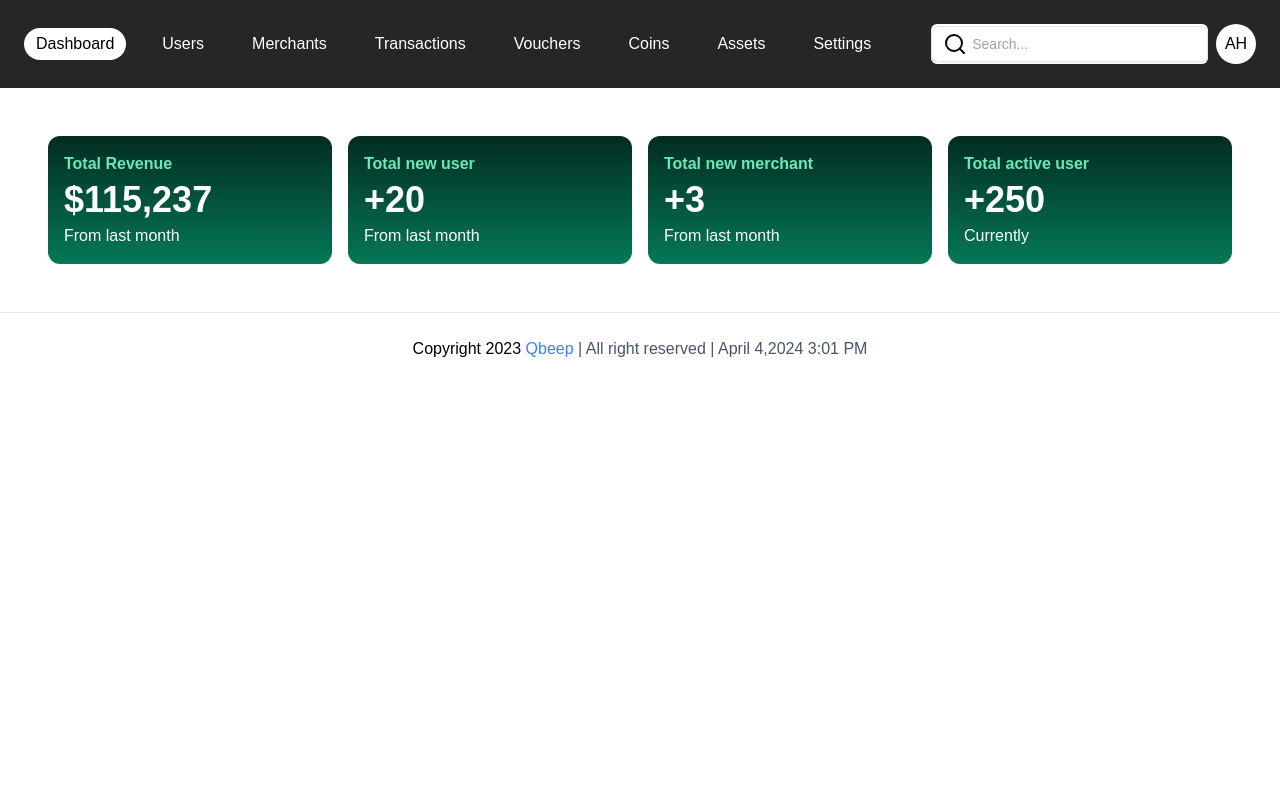
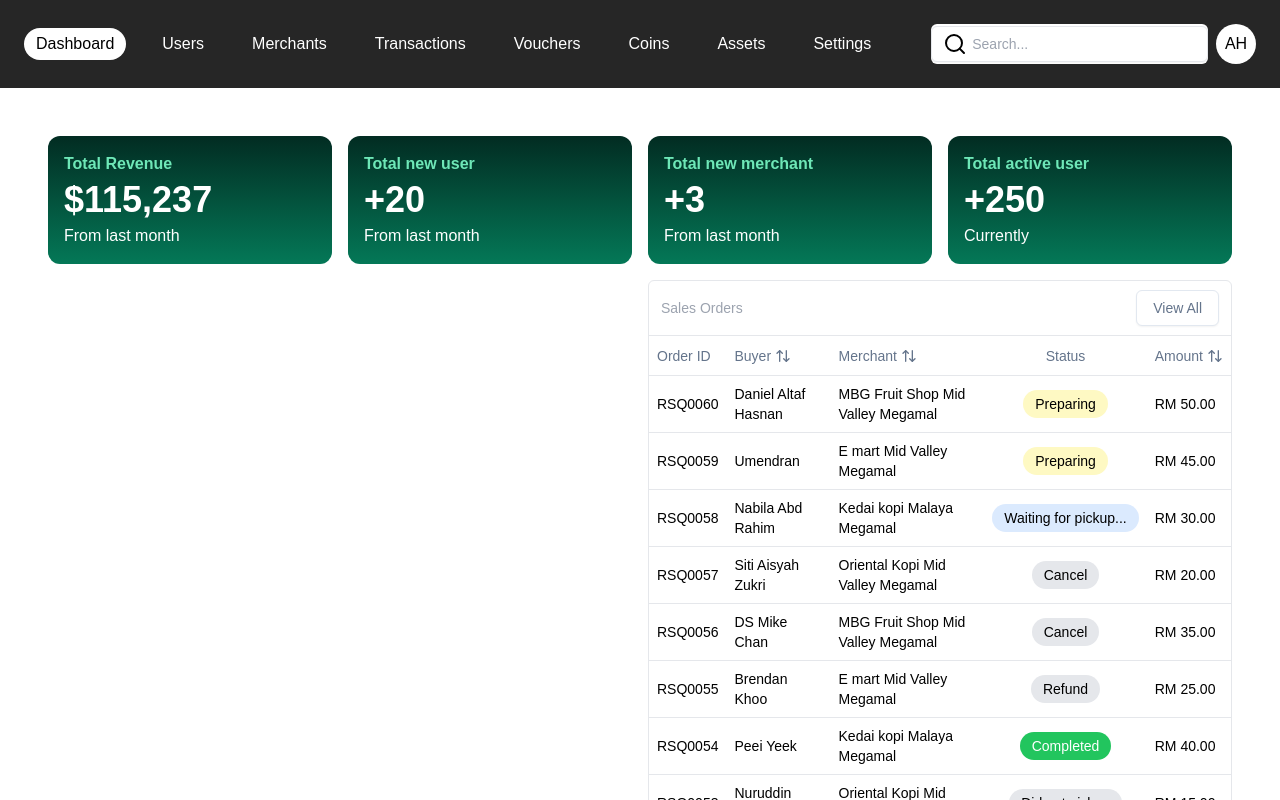
Before and after one commit to rulkimi/orders-dashboard, a Next.js app: page /dashboard in a window 1280 px wide. Shown: the top 800 px of the page. Built offline with nearby package versions, Linux system fonts and the light colour scheme; data requests are answered from the project's data file.

Commit message:
add table into dashboard

```diff
--- a/app/dashboard/page.tsx
+++ b/app/dashboard/page.tsx
@@ -1,5 +1,8 @@
 import DashboardCard from "@/components/DashboardCard"
 import { DashboardCardItem } from "@/components/DashboardCard"
+import { Order, columns } from "@/app/orders/columns";
+import { DataTable } from "@/app/orders/data-table";
+import { getData } from "../orders/page";
 
 async function getInfo(): Promise<DashboardCardItem[]> {
   const response = await fetch('http://localhost:8000/info')
@@ -14,16 +17,25 @@ async function getInfo(): Promise<DashboardCardItem[]> {
 
 export default async function Dashboard() {
   const dashboardCardItems = await getInfo();
+  const tableData = await getData();
 
   return (
     <div>
-      <ul className="grid grid-cols-12 gap-4">
+      <ul className="grid grid-cols-12 gap-4 mb-4">
         {dashboardCardItems.map((cardItem, index) => (
           <DashboardCard
             className="col-span-12 md:col-span-6 lg:col-span-3" key={index} item={cardItem}
           />
         ))}
       </ul>
+      <div className="flex gap-4">
+        <div className="w-1/2">
+          {/* <DataTable columns={columns} data={tableData} isDashboard /> */}
+        </div>
+        <div className="w-1/2">
+          <DataTable columns={columns} data={tableData} isDashboard />
+        </div>
+      </div>
     </div>
   )
 }
--- a/app/orders/columns.tsx
+++ b/app/orders/columns.tsx
@@ -89,6 +89,7 @@ export const columns: ColumnDef<Order>[] = [
     },
   },
   {
+    id: "date",
     accessorKey: "date",
     header: ({ column }) => {
       return (
--- a/app/orders/data-table.tsx
+++ b/app/orders/data-table.tsx
@@ -46,7 +46,10 @@ import {
 interface DataTableProps<TData, TValue> {
   columns: ColumnDef<TData, TValue>[]
   data: TData[]
+  isDashboard?: boolean
 }
+
+import Link from "next/link"
 
 import { OrderStatus } from "./columns"
 
@@ -74,6 +77,7 @@ const getStatusStyles = (status: OrderStatus) => {
 export function DataTable<TData, TValue>({
   columns,
   data,
+  isDashboard
 }: DataTableProps<TData, TValue>) {
   const [sorting, setSorting] = useState<SortingState>([])
   const [columnFilters, setColumnFilters] = useState<ColumnFiltersState>([])
@@ -106,7 +110,11 @@ export function DataTable<TData, TValue>({
 
   const table = useReactTable({
     data,
-    columns,
+    columns: columns
+      .filter(column => !(isDashboard && (column.id === "actions" || column.id === "date")))
+      .map((column) => ({
+        ...column,
+      })),
     getCoreRowModel: getCoreRowModel(),
     getPaginationRowModel: getPaginationRowModel(),
     onSortingChange: setSorting,
@@ -130,6 +138,7 @@ export function DataTable<TData, TValue>({
           <TableHeader>
             <TableRow>
               <TableHead colSpan={columns.length}>
+                {!isDashboard ? (
                   <div className="flex gap-2 py-2 px-1">
                     <Input
                       id="filter-table"
@@ -168,6 +177,16 @@ export function DataTable<TData, TValue>({
                       </DropdownMenuContent>
                     </DropdownMenu>
                   </div>
+                ) : (
+                  <div className="flex justify-between items-center gap-2 py-2 px-1">
+                    <span className="text-gray-400">Sales Orders</span>
+                      <Link href="/orders">
+                        <Button variant="outline">
+                          View All
+                        </Button>
+                      </Link>
+                  </div>
+                )}
               </TableHead>
             </TableRow>
           </TableHeader>
@@ -237,6 +256,7 @@ export function DataTable<TData, TValue>({
           </div>
         )}
       </div>
+      {!isDashboard && (
         <div className="flex items-center justify-end space-x-2 py-4">
           <label htmlFor="rowsPerPage" className="text-sm">
             Rows per page:
@@ -294,6 +314,7 @@ export function DataTable<TData, TValue>({
             <ChevronsRight />
           </Button>
         </div>
+      )}
     </div>
   )
 }
--- a/app/orders/page.tsx
+++ b/app/orders/page.tsx
@@ -1,7 +1,8 @@
 import { Order, columns } from "@/app/orders/columns";
 import { DataTable } from "@/app/orders/data-table";
+import Link from "next/link";
 
-async function getData(): Promise<Order[]> {
+export async function getData(): Promise<Order[]> {
   const response = await fetch('http://localhost:8000/orders');
 
   if (!response.ok) {
@@ -17,7 +18,11 @@ export default async function Orders() {
 
   return (
     <div className="container mx-auto">
+      <div className="flex gap-4 mb-4 text-gray-500">
+        <Link href="/dashboard">Dashboard</Link>
+        <div className="font-bold text-black border-b-2 border-black">Sales Orders</div>
+      </div>
       <DataTable columns={columns} data={data} />
     </div>
-  );
+);
 }
```
Lines whose indentation alone changed are shown as unchanged.
